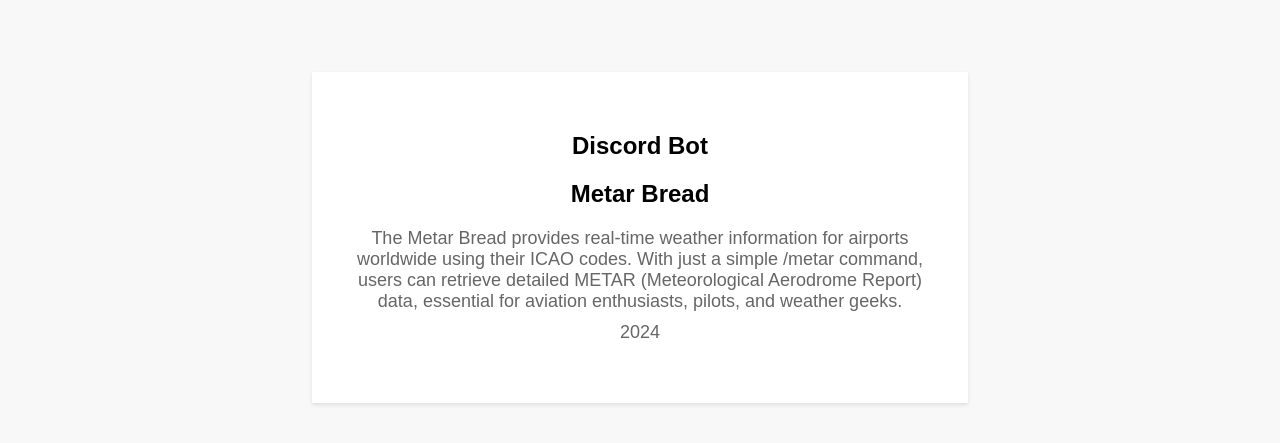
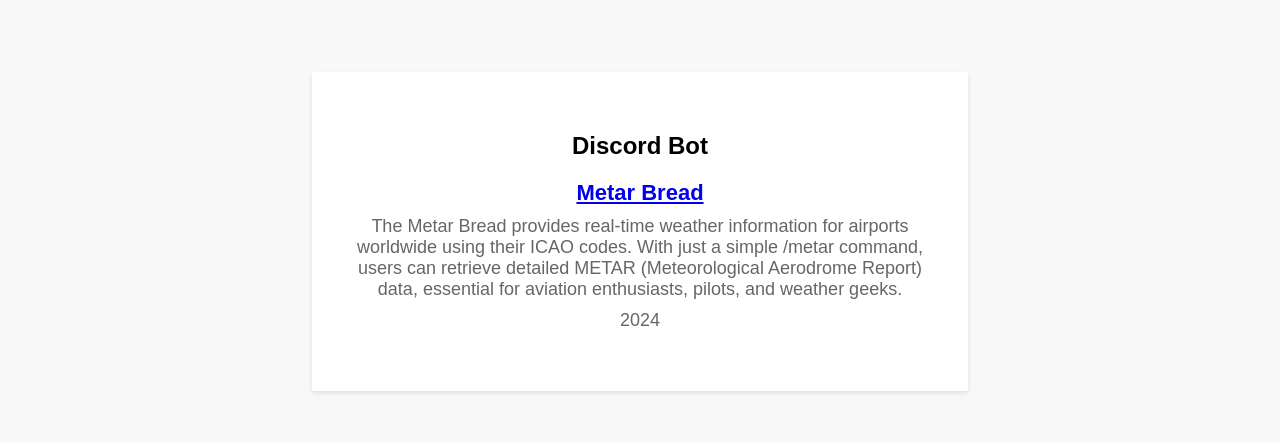
Before and after one commit to pauladame07/Portfolio, a plain HTML site: page index.html in a window 1280 px wide. Shown: the part 4243-4686 px from the top of the page. Drawn offline with Linux system fonts and the light colour scheme.

Commit message:
Added href link on Discord bot > Metar Bread

```diff
--- a/index.html
+++ b/index.html
@@ -114,12 +114,11 @@
     <section id="discord-bot">
         <h2>Discord Bot</h2>
         <div class="discord-entry">
-            <h2>Metar Bread</h2>
-                <p>The Metar Bread provides real-time weather information for airports worldwide using their ICAO codes. With just a simple /metar command, users can retrieve detailed METAR (Meteorological Aerodrome Report) data, essential for aviation enthusiasts, pilots, and weather geeks.</p>
-                <p>2024</p>
+            <h3><a href="https://discord.com/oauth2/authorize?client_id=1307007195468267520" class="active">Metar Bread</a></h3>
+            <p>The Metar Bread provides real-time weather information for airports worldwide using their ICAO codes. With just a simple /metar command, users can retrieve detailed METAR (Meteorological Aerodrome Report) data, essential for aviation enthusiasts, pilots, and weather geeks.</p>
+            <p>2024</p>
         </div>
-
-
+    </section>
     <script src="script.js"></script>
 </body>
 
```
